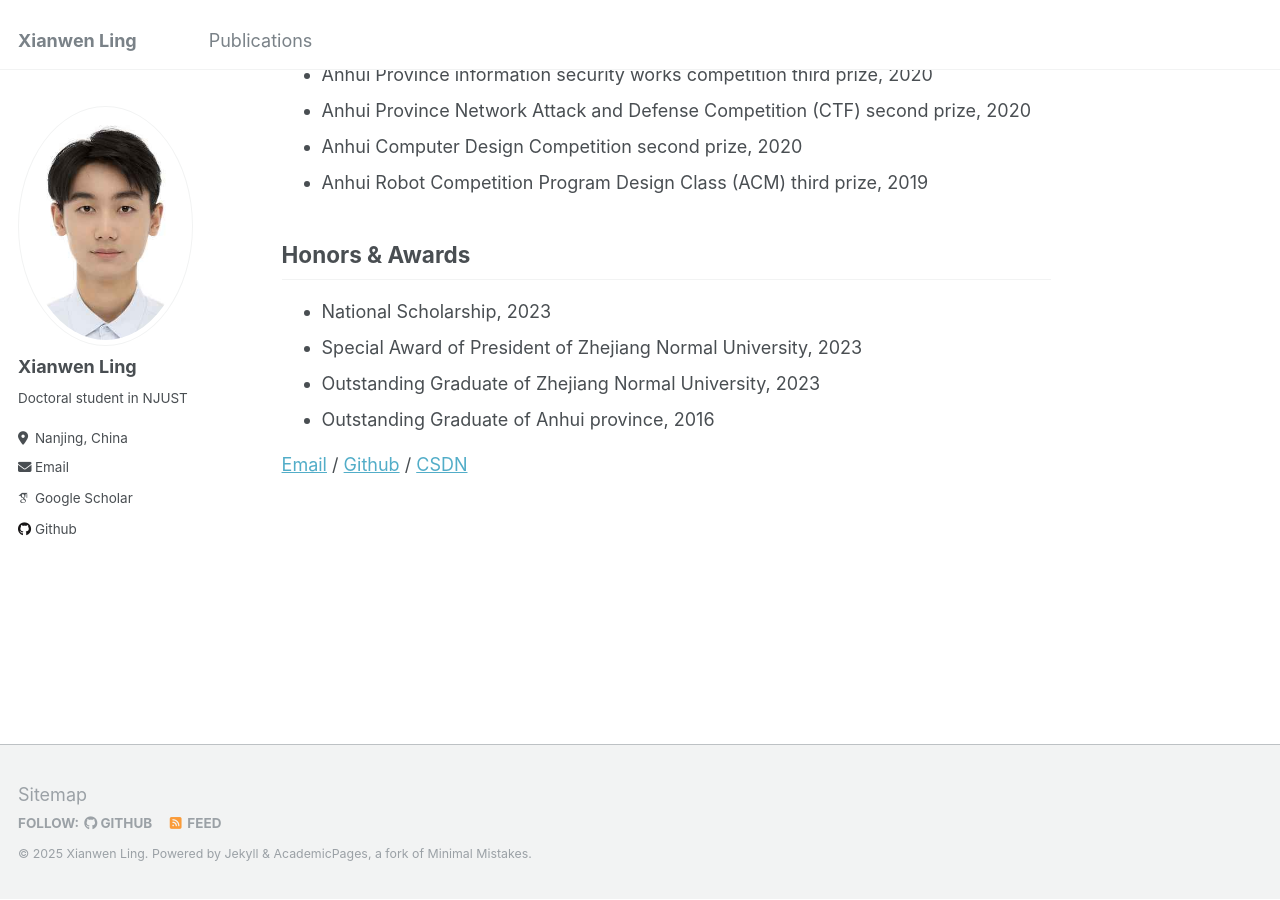
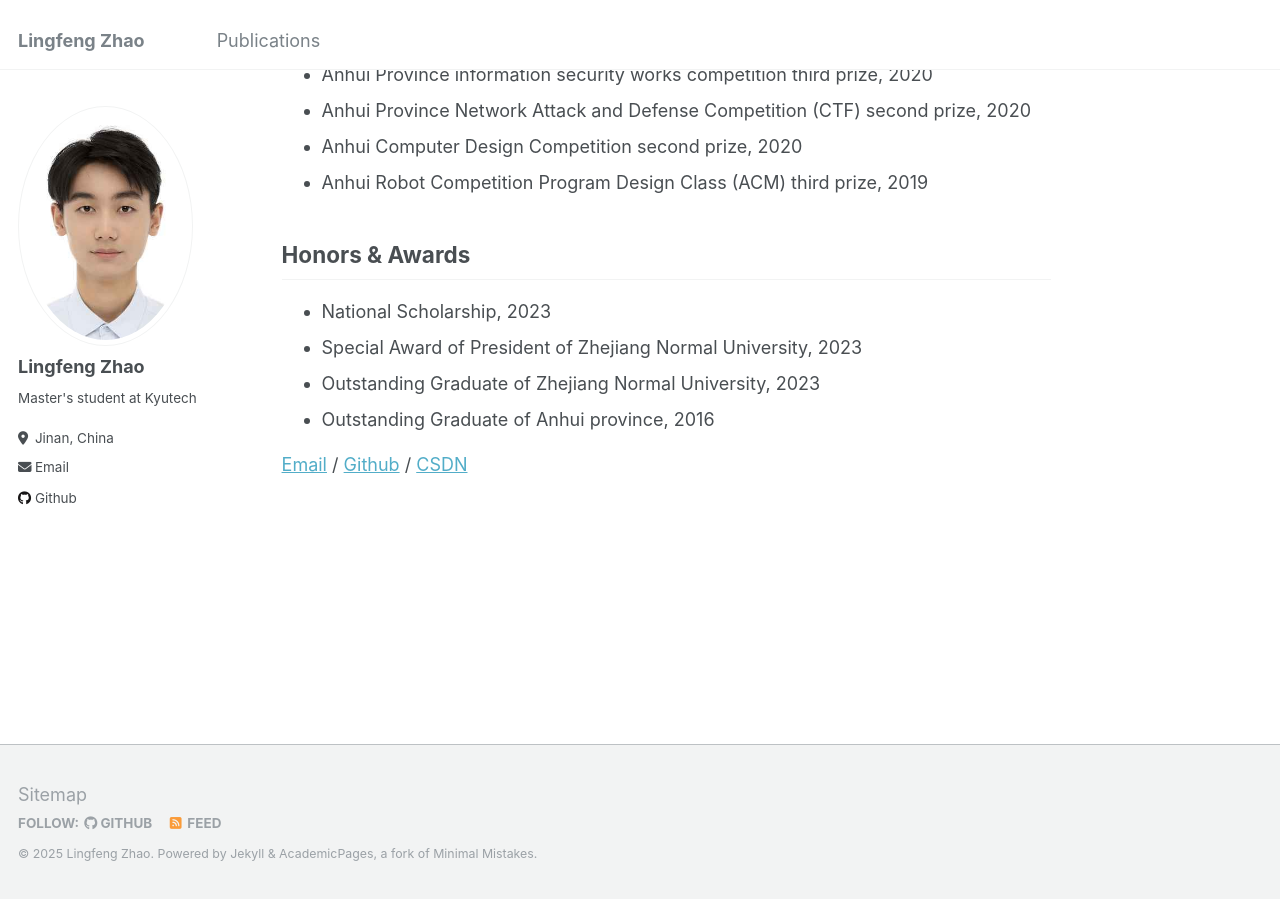
Before and after one commit to zhao-lingfeng/zhao-lingfeng.github.io, a Jekyll site: the page built from _pages/about.md, in a window 1280 px wide and 900 px high, scrolled down 1581 px. Built offline with Jekyll 4.4.1, drawn with Linux system fonts in a browser that asks for light colours; some web fonts are replaced.

Commit message:
Update _config.yml

```diff
--- a/_config.yml
+++ b/_config.yml
@@ -8,11 +8,11 @@
 
 # Basic Site Settings
 locale                   : "en-US"
-title                    : "Xianwen Ling"
+title                    : "Lingfeng Zhao"
 title_separator          : "-"
-name                     : &name "Xianwen Ling"
-description              : &description "Doctoral student in NJUST"
-url                      : https://lingxianwen.github.io/ # the base hostname & protocol for your site e.g. "https://mmistakes.github.io"
+name                     : &name "Lingfeng Zhao"
+description              : &description "Master student at Kyutech"
+url                      : https://zhao-lingfeng.github.io/ # the base hostname & protocol for your site e.g. "https://mmistakes.github.io"
 baseurl                  : "" # the subpath of your site, e.g. "/blog"
 repository               : "academicpages/academicpages.github.io"
 
@@ -22,17 +22,17 @@ repository               : "academicpages/academicpages.github.io"
 author:
   # Biographic information
   avatar           : "profile.png"
-  name             : "Xianwen Ling"
+  name             : "Lingfeng Zhao"
   pronouns         : # example: "she/her"
-  bio              : "Doctoral student in NJUST"
-  location         : "Nanjing, China"
+  bio              : "Master's student at Kyutech"
+  location         : "Jinan, China"
   #employer         : "Red Brick University"
   uri              : # URL
-  email            : "17756013567@163.com"
+  email            : "zhaolin46366@gmail.com"
 
   # Academic websites
   arxiv            : # URL - Update with the correct link to your profile
-  googlescholar    : "https://scholar.google.com/citations?hl=zh-CN&user=sx5zDfoAAAAJ"
+  googlescholar    :  # "https://scholar.google.com/citations?hl=zh-CN&user=sx5zDfoAAAAJ"
   impactstory      : # URL
   orcid            : # "http://orcid.org/yourorcidurl"
   pubmed           : # "https://www.ncbi.nlm.nih.gov/pubmed/?term=john+snow"
@@ -42,7 +42,7 @@ author:
   bitbucket        : # Username - Update with your username on the site
   codepen          : # Username
   dribbble         : # Username
-  github           : "Lingxianwen"
+  github           : "zhao-lingfeng"
   kaggle           : # Username
   stackoverflow    : # User number or user number and name (i.e., use "1" or "1/jeff-atwood")
 
```
